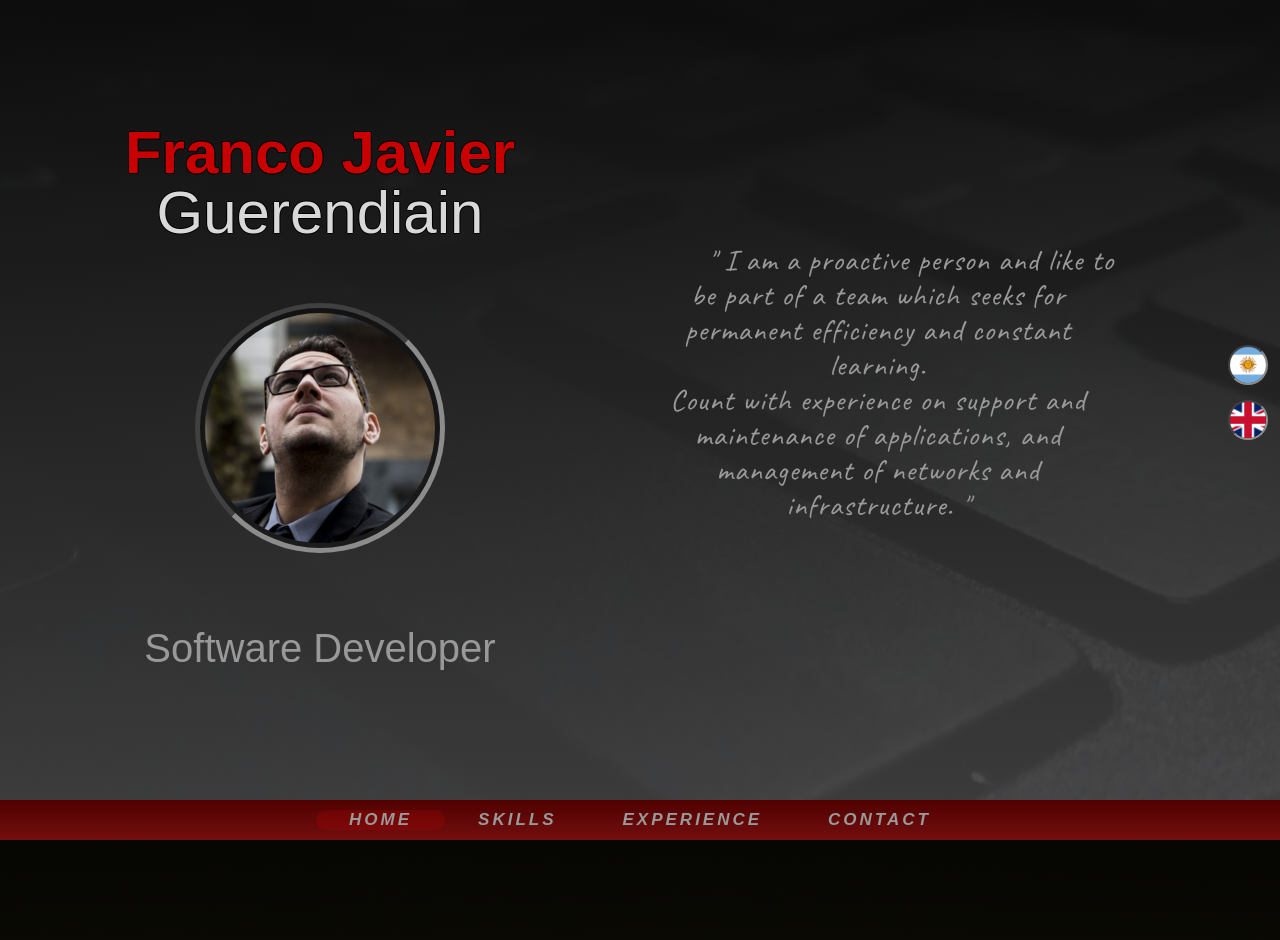
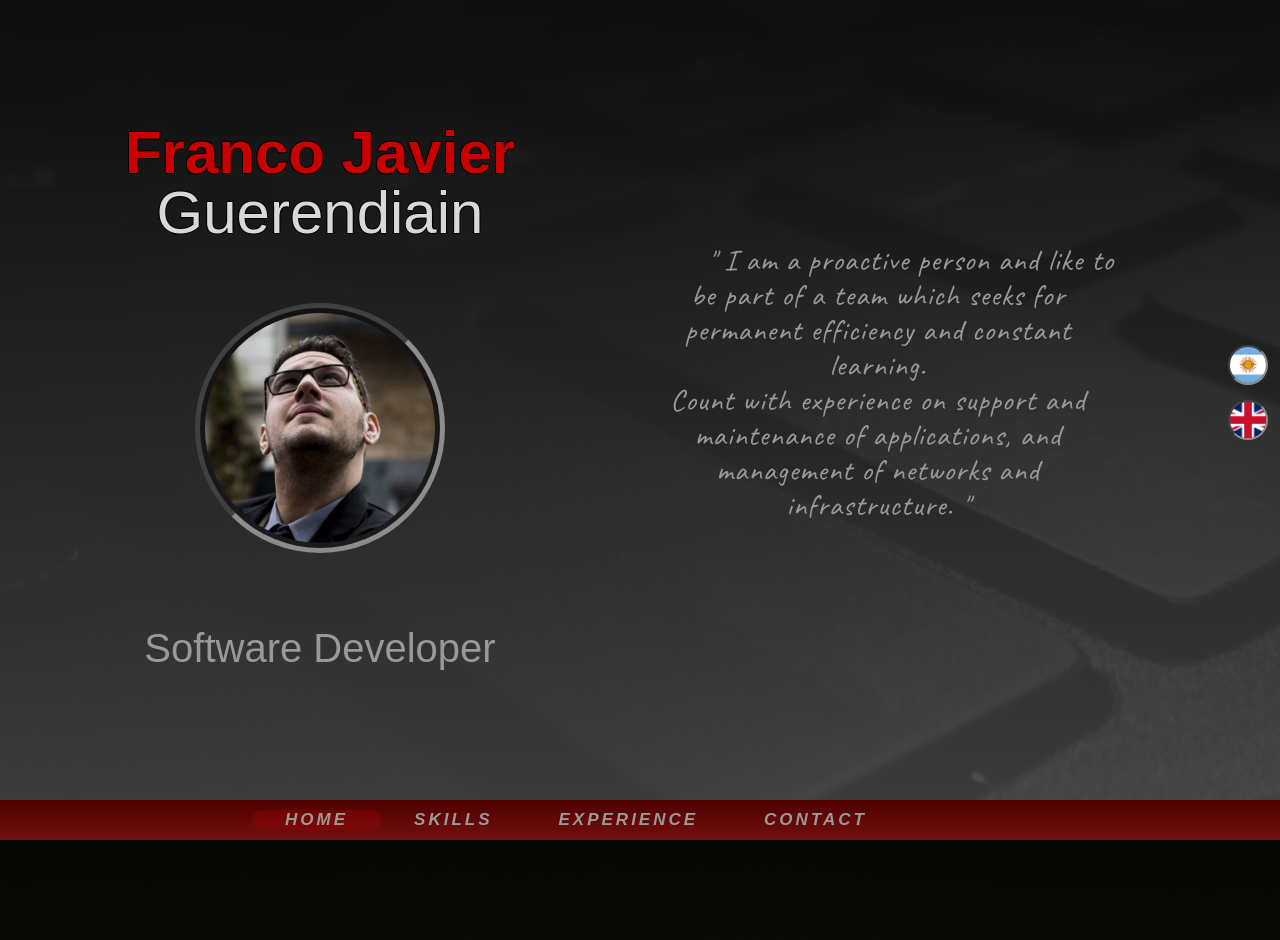
Before and after one commit to fguerendiain/cvfguerend, an Angular app in the folder cvfguerend/: page / in a window 1280 px wide. Shown: the top 940 px of the page. Built offline with nearby package versions, Linux system fonts and the light colour scheme; a web font is replaced by a local one.

Commit message:
se corrige posicion de botones de lenguaje en relacion a selectores de navBar, se modifica el color de los placeholder del formulario de contacto

```diff
--- a/cvfguerend/src/app/app.component.css
+++ b/cvfguerend/src/app/app.component.css
@@ -56,6 +56,23 @@
     position: fixed;
     top:0;
 }
+
+.stickyNavBar{
+  width: 90%;
+  display: flex;
+  flex-direction: column;
+  justify-content: center;
+  align-items: center;
+}
+
+.stickyLanguage{
+  width: 10%;
+  display: flex;
+  flex-direction: column;
+  justify-content: center;
+  align-items: center;
+}
+
 
 .skils-section{
     width: 100%;
@@ -165,6 +182,14 @@
         flex-direction: column;
     }
 
+    .stickyNavBar{
+      width: 80%;
+    }
+
+    .stickyLanguage{
+      width: 20%;
+    }
+
     .mail-form-section{
         margin-bottom: 2rem;
     }
--- a/cvfguerend/src/app/app.component.html
+++ b/cvfguerend/src/app/app.component.html
@@ -12,9 +12,13 @@
     <app-language-selector *ngIf="languageOnNavBarNot" [attachToNavBar]="languageOnNavBar" (selectedLang) = "setLanguage($event)"></app-language-selector>
   </div>
 </section>
-<nav [class]= "setNavBarStickyClass()" id="navBar">
-  <app-navbar [selectedLang] = "selectedLang"></app-navbar>
-  <app-language-selector *ngIf="languageOnNavBar" [attachToNavBar]="languageOnNavBar" (selectedLang) = "setLanguage($event)"></app-language-selector>
+<nav class= "navbar-section" [class]= "setNavBarStickyClass()" id="navBar">
+  <div class="stickyNavBar">
+    <app-navbar [selectedLang] = "selectedLang"></app-navbar>
+  </div>
+  <div class="stickyLanguage">
+    <app-language-selector *ngIf="languageOnNavBar" [attachToNavBar]="languageOnNavBar" (selectedLang) = "setLanguage($event)"></app-language-selector>
+  </div>
 </nav>
 <section class="skils-section" id = "skils-section">
   <!--<app-education [selectedLang] = "selectedLang"></app-education>-->
--- a/cvfguerend/src/app/app.component.ts
+++ b/cvfguerend/src/app/app.component.ts
@@ -83,11 +83,20 @@ export class AppComponent {
 
   setNavBarStickyClass(): string{
     if(this.isStickyNavBar){
-      return 'navbar-section sticky';
+      return 'sticky';
     }else{
-      return 'navbar-section';
+      return '';
     }
   }
+
+  setStyckyNavBarClass(){
+    if(this.isStickyNavBar){
+      return 'stickyNavBar';
+    }else{
+      return '';
+    }
+  }
+
 
   setLanguage(lang){
     this.selectedLang = lang;
--- a/cvfguerend/src/app/views/contact/mail-form/mail-form.component.css
+++ b/cvfguerend/src/app/views/contact/mail-form/mail-form.component.css
@@ -35,36 +35,6 @@
        0.1rem 0rem black,
        0rem -0.1rem black;
   padding-bottom: 5rem;
-}
-
-::ng-deep .mat-spinner{
-  margin:3rem auto;
-}
-
-
-::ng-deep .mat-spinner circle {
-  stroke: rgba(200,0,0,0.7);
-  }
-
-
-::ng-deep .mat-form-field-label {
-  color: rgb(153, 153, 153) !important;
- }
-
- ::ng-deep.mat-form-field-underline {
-  background-color: rgb(153, 153, 153) !important;
-}
-
-::ng-deep.mat-form-field-ripple {
- background-color: rgb(153, 153, 153) !important;;
-}
-
-::ng-deep.mat-form-field.textarea {
-  width: 100%;
-  min-width: 30rem;
-  max-height: 7rem;
-  height: 7rem;
-  max-width: 7rem;
 }
 
 .sendMailProcess{
@@ -129,6 +99,7 @@
   width: 100%;
 }
 
+
 @media(max-width: 800px){
 
   .email-form-title{
--- a/cvfguerend/src/app/views/contact/mail-form/mail-form.component.html
+++ b/cvfguerend/src/app/views/contact/mail-form/mail-form.component.html
@@ -27,7 +27,7 @@
     <form class="example-form">
       <mat-form-field class="example-full-width">
         <mat-label>{{lblEmail}}</mat-label>
-        <input matInput onchange="" [formControl]="emailFormControl" [errorStateMatcher]="matcher" placeholder={{placeHolderEmail}} [(ngModel)]="mailInput">
+        <input matInput onchange="" [formControl]="emailFormControl" [errorStateMatcher]="matcher" placeholder={{placeHolderEmail}} [(ngModel)]="mailInput"/>
         <mat-error *ngIf="emailFormControl.hasError('email') && !emailFormControl.hasError('required')">
           {{errEmail}}
         </mat-error>
@@ -38,7 +38,7 @@
 
       <mat-form-field class="example-full-width">
         <mat-label>{{lblSummary}}</mat-label>
-        <input matInput [formControl]="summaryFormControl" placeholder={{placeHolderSummary}} [(ngModel)]="summaryInput">
+        <input matInput [formControl]="summaryFormControl" placeholder={{placeHolderSummary}} [(ngModel)]="summaryInput"/>
         <mat-error *ngIf="summaryFormControl.hasError('required')">
           {{tooltipEmail1}} <strong>{{tooltipEmail2}}</strong>
         </mat-error>
--- a/cvfguerend/src/styles.css
+++ b/cvfguerend/src/styles.css
@@ -14,3 +14,39 @@ html{
     font-size: 62.5%;
     scroll-behavior: smooth;
 }
+
+.mat-spinner{
+  margin:3rem auto;
+}
+
+
+
+.mat-spinner circle {
+  stroke: rgba(200,0,0,0.7);
+  }
+
+
+
+.mat-form-field-label {
+  color: rgb(153, 153, 153) !important;
+ }
+
+.mat-input-element::placeholder {
+  color: rgb(94, 94, 94) !important;
+}
+
+.mat-form-field-underline {
+  background-color: rgb(110, 110, 110) !important;
+}
+
+.mat-form-field-ripple {
+ background-color: rgb(153, 153, 153) !important;;
+}
+
+.mat-form-field.textarea {
+  width: 100%;
+  min-width: 30rem;
+  max-height: 7rem;
+  height: 7rem;
+  max-width: 7rem;
+}
```
